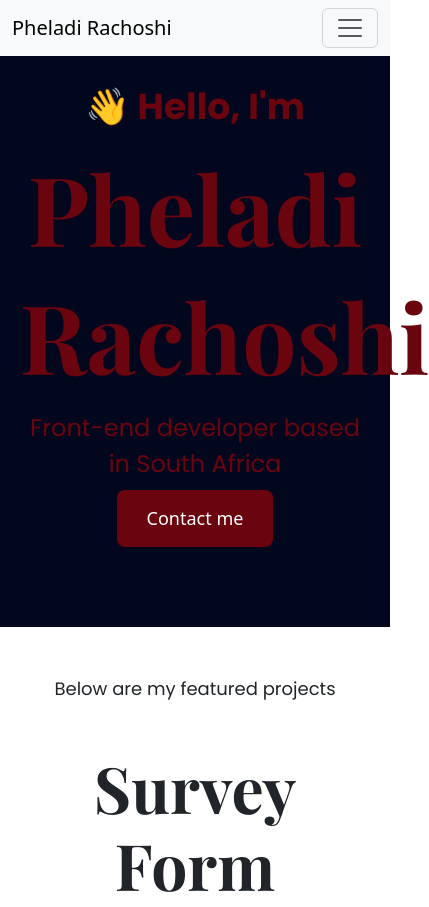
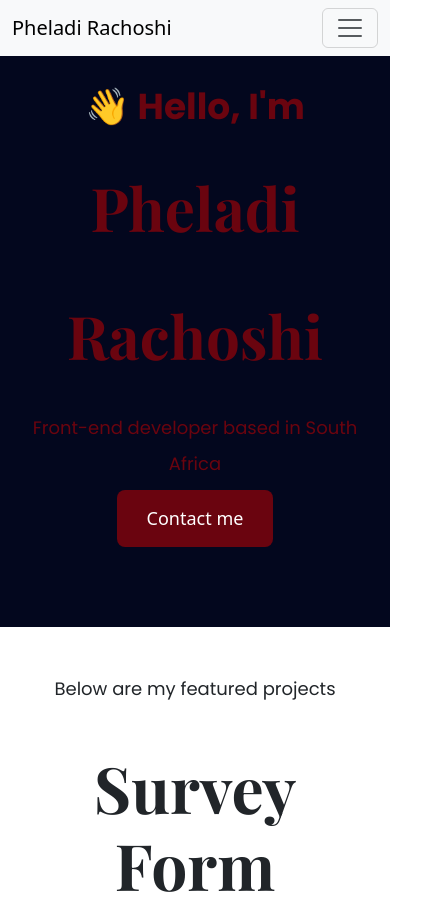
Before and after one commit to PheladiR/Project, a plain HTML site: page index.html in a window 390 px wide. Shown: the top 907 px of the page, 429 px wide, since content can reach past the window. Drawn offline with nearby package versions, Linux system fonts and the light colour scheme.

Commit message:
updated css

```diff
--- a/src/styles.css
+++ b/src/styles.css
@@ -125,8 +125,11 @@ body {
  padding: 10px;
  margin-bottom: 20px;
 }
-.projects{
-   padding: 0;
+.hero h1{
+  font-size: 60px;
+}
+.hero h2{
+  font-size: 18px;
 }
 }
 
```
